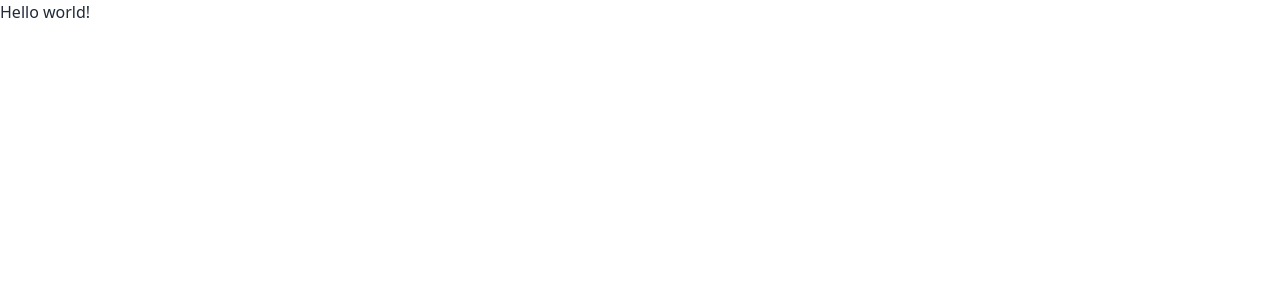
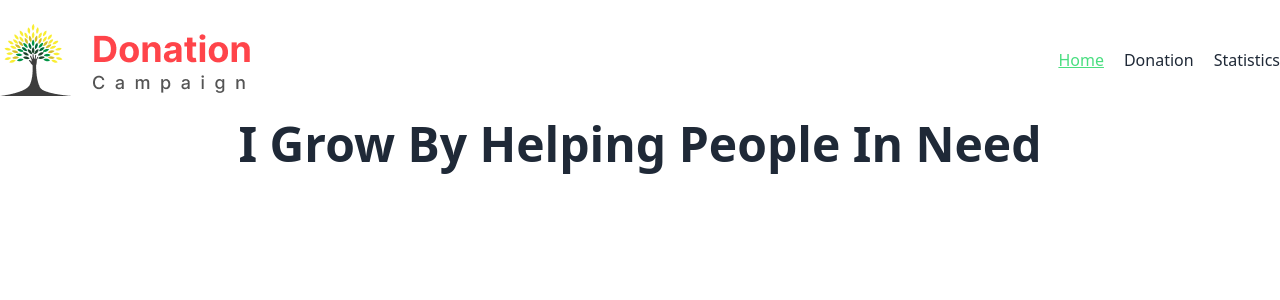
Before and after one commit to Mahmud256/Assignment-8, a React (Vite) app: page / in a window 1280 px wide. Shown: the top 300 px of the page. Built offline with nearby package versions, Linux system fonts and the light colour scheme.

Commit message:
Include Navbar

```diff
--- /dev/null
+++ b/src/Components/Header/Banner/Banner.jsx
@@ -0,0 +1,11 @@
+import React from 'react';
+
+const Banner = () => {
+    return (
+        <div>
+            <h2 className="text-5xl font-bold text-center">I Grow By Helping People In Need</h2>
+        </div>
+    );
+};
+
+export default Banner;
--- /dev/null
+++ b/src/Components/Header/Navbar/Logo.jsx
@@ -0,0 +1,11 @@
+import LogoImage from '../../../assets/Logo.png'; // Import the image
+
+const Logo = () => {
+    return (
+         <div>
+            <img src={LogoImage} alt="Logo" /> {/* Use LogoImage as the src */}
+         </div>
+    );
+};
+
+export default Logo;
--- /dev/null
+++ b/src/Components/Header/Navbar/Navbar.jsx
@@ -0,0 +1,57 @@
+import React from "react";
+import { NavLink } from "react-router-dom";
+import Logo from "./Logo";
+
+
+const Navbar = () => {
+  return (
+    <div className="container mx-auto">
+      <nav className="flex justify-between items-center py-6">
+
+      <Logo></Logo>
+
+        <ul className="flex gap-5">
+          <li>
+            <NavLink
+              to="/"
+              className={({ isActive, isPending }) =>
+                isPending ? "pending" : isActive ? "text-green-400 underline" : ""
+              }
+            >
+              Home
+            </NavLink>
+
+          </li>
+
+          <li>
+            <NavLink
+              to="/donation"
+              className={({ isActive, isPending }) =>
+                isPending ? "pending" : isActive ? "text-green-400 underline" : ""
+              }
+            >
+              Donation
+            </NavLink>
+
+
+          </li>
+          <li>
+            <NavLink
+              to="/statistics"
+              className={({ isActive, isPending }) =>
+                isPending ? "pending" : isActive ? "text-green-400 underline" : ""
+              }
+            >
+              Statistics
+            </NavLink>
+
+
+          </li>
+        </ul>
+
+      </nav>
+    </div>
+  );
+};
+
+export default Navbar;
--- /dev/null
+++ b/src/Layout/MainLayout.jsx
@@ -0,0 +1,18 @@
+import { Outlet } from "react-router-dom";
+import Navbar from "../Components/Header/Navbar/Navbar";
+
+
+const MainLayout = () => {
+    return (
+        <div>
+            <Navbar></Navbar>
+
+            <div className="max-w-[1300px]  mx-auto">
+                <Outlet></Outlet>
+            </div>
+
+        </div>
+    );
+};
+
+export default MainLayout;
--- /dev/null
+++ b/src/Pages/Donation/Donation.jsx
@@ -0,0 +1,11 @@
+import React from 'react';
+
+const Donation = () => {
+    return (
+        <div>
+            <h2>Dona</h2>
+        </div>
+    );
+};
+
+export default Donation;
--- /dev/null
+++ b/src/Pages/Home/Home.jsx
@@ -0,0 +1,11 @@
+import Banner from "../../Components/Header/Banner/Banner";
+
+const Home = () => {
+    return (
+        <div>
+            <Banner></Banner>
+        </div>
+    );
+};
+
+export default Home;
--- /dev/null
+++ b/src/Pages/Statistics/Statistics.jsx
@@ -0,0 +1,9 @@
+const Statistics = () => {
+    return (
+        <div>
+            <h2>Sta</h2>
+        </div>
+    );
+};
+
+export default Statistics;
--- a/src/Router/Route.jsx
+++ b/src/Router/Route.jsx
@@ -1,9 +1,8 @@
 import { Outlet, createBrowserRouter } from "react-router-dom";
-import MainLayout from "../layout/MainLayout";
-import Home from "../pages/Home/Home";
-import Donation from "../pages/Donation/Donation";
-import Statistics from "../pages/Statistics/Statistics";
-import ErrorPage from "../pages/ErrorPage/ErrorPage";
+import MainLayout from "../Layout/MainLayout";
+import Home from "../Pages/Home/Home";
+import Donation from "../Pages/Donation/Donation";
+import Statistics from "../Pages/Statistics/Statistics";
 
 
 
@@ -12,19 +11,19 @@ const myCreatedRoute =  createBrowserRouter([
 
         path : "/",
         element : <MainLayout></MainLayout>,
-        errorElement: <ErrorPage></ErrorPage>,
+       // errorElement: <ErrorPage></ErrorPage>,
        children : [
         {
             path : "/",
             element: <Home></Home>,
-                loader : ()=> fetch('/donation.json')
+            //loader : ()=> fetch('/donation.json')
         },
         {
-                path : "/favorites",
+            path : "/donation",
             element : <Donation></Donation>
         },
         {
-                path : "/login",
+            path : "/statistics",
             element : <Statistics></Statistics>
         }
     ]
```
Also changed, not shown: src/main.jsx (+2 -9 lines). Lines whose indentation alone changed are shown as unchanged.
